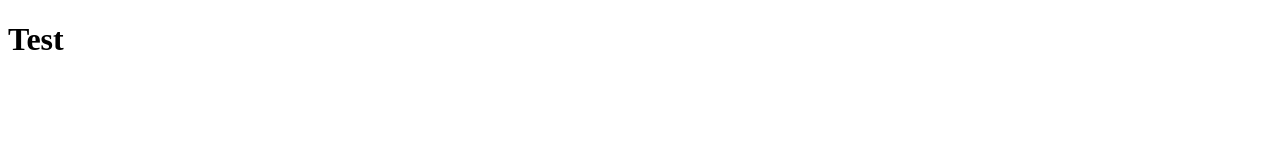
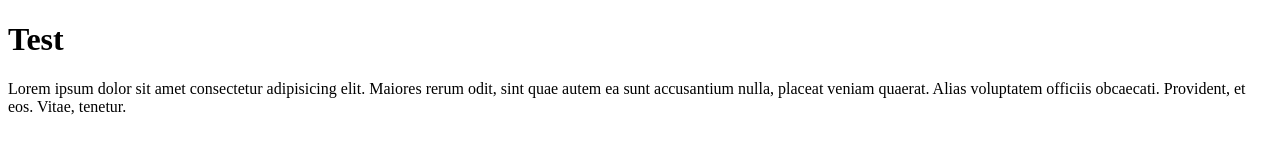
Before and after one commit to farrukhrakhimoff/gitHubTutorial, a plain HTML site: page index.html in a window 1280 px wide. Drawn offline with Linux system fonts and the light colour scheme.

Commit message:
added new p tag

```diff
--- a/index.html
+++ b/index.html
@@ -10,7 +10,7 @@
 
 
     <h1>Test</h1>
-
+    <p>Lorem ipsum dolor sit amet consectetur adipisicing elit. Maiores rerum odit, sint quae autem ea sunt accusantium nulla, placeat veniam quaerat. Alias voluptatem officiis obcaecati. Provident, et eos. Vitae, tenetur.</p>
     <script src="Script/app.js"></script>
 </body>
 </html>
```
